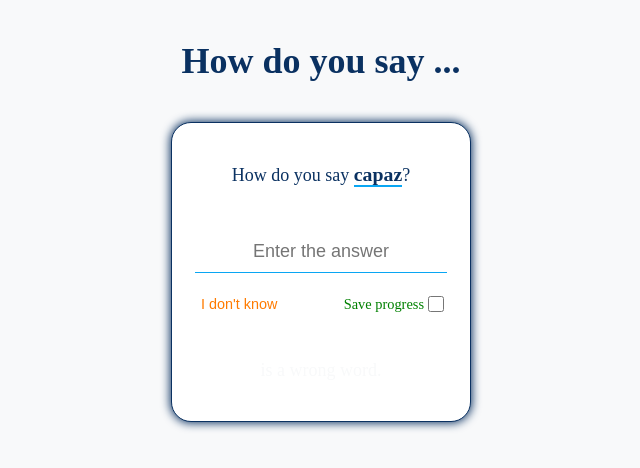
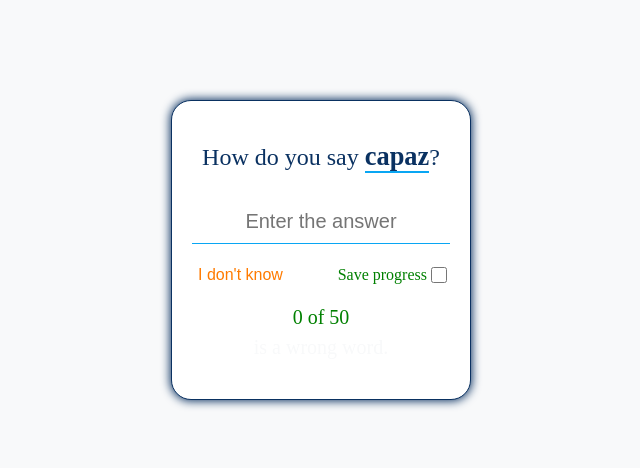
Before and after one commit to javierandres-dev/just_for_fun-how_do_you_say, a React (Vite) app: page / in a window 1280 px wide. Shown: the top 468 px of the page, without its empty margins (319-959 px from the left). Built offline with nearby package versions, Linux system fonts and the light colour scheme.

Commit message:
just for fun

```diff
--- a/src/App.jsx
+++ b/src/App.jsx
@@ -13,7 +13,10 @@ function App() {
   const inputRef = useRef();
 
   useEffect(() => {
-    if (localStorage.getItem('hdysApp')) setSave(true);
+    if (localStorage.getItem('hdysApp')) {
+      setAnswers(JSON.parse(localStorage.getItem('hdysApp')));
+      setSave(1);
+    }
   }, []);
 
   useEffect(() => {
@@ -26,8 +29,17 @@ function App() {
   }, [index]);
 
   useEffect(() => {
+    if (save === 1) {
+      setIndex(answers.length);
+      setSave(true);
+      return;
+    }
     handleSave();
   }, [save]);
+
+  useEffect(() => {
+    if (save) localStorage.setItem('hdysApp', JSON.stringify(answers));
+  }, [answers]);
 
   const handleAnswer = (e) => {
     if (wrong) setWrong('');
@@ -55,13 +67,13 @@ function App() {
     if (inputRef.current.placeholder !== 'Enter the answer') {
       inputRef.current.placeholder = 'Enter the answer';
     }
+    setTimeout(() => {
       setAnswers([...answers, answer]);
-    setTimeout(() => {
       setAnswer('');
       if (index + 1 === words.length) setIndex(0);
       else setIndex(index + 1);
       setStatus(null);
-    }, 1000);
+    }, 500);
   };
 
   const showWrong = () => {
@@ -74,13 +86,11 @@ function App() {
   };
 
   const handleSave = () => {
-    if (save) localStorage.setItem('hdysApp', answers);
+    if (save) localStorage.setItem('hdysApp', JSON.stringify(answers));
     else localStorage.removeItem('hdysApp');
   };
 
   return (
-    <>
-      <h1 className='title'>How do you say ...</h1>
     <section className={status === 'success' ? 'card success' : 'card'}>
       <p className='question'>
         How do you say <span className='question-word'>{word.spanish}</span>?
@@ -113,12 +123,14 @@ function App() {
             />
           </div>
         </div>
+        <label className='counter'>
+          {answers.length} of {words.length}
+        </label>
       </form>
       <p className={wrong ? 'wrong wrong-active' : 'wrong'}>
         <span>{wrong}</span> is a wrong word.
       </p>
     </section>
-    </>
   );
 }
 
--- a/src/index.css
+++ b/src/index.css
@@ -20,24 +20,16 @@ html {
 body {
   height: 100vh;
   margin: 0;
-  font-size: 1.8em;
+  font-size: 2em;
   font-weight: 500;
   background-color: #f8f9fa;
   color: #f8f9fa;
-}
-.title {
-  margin: 0;
-  padding: 4rem 0;
-  font-size: 2em;
-  font-weight: 900;
-  color: var(--c-blue);
-  text-align: center;
 }
 .card {
   width: 80%;
   max-width: 30rem;
   min-height: 30rem;
-  margin: 0 auto;
+  margin: 10rem auto 0;
   padding: 4rem 2rem;
   border-radius: 2rem;
   background-color: var(--c-white);
@@ -50,6 +42,7 @@ body {
 }
 .question {
   margin: 0;
+  font-size: 1.2em;
   color: var(--c-blue);
   text-align: center;
 }
@@ -59,6 +52,7 @@ body {
   border-bottom: 0.2rem solid var(--c-bright-blue);
 }
 .form {
+  margin-top: 2rem;
   display: flex;
   flex-direction: column;
   align-items: center;
@@ -103,6 +97,9 @@ body {
   height: 1.2em;
   color: var(--c-green);
 }
+.counter {
+  color: var(--c-green);
+}
 .wrong {
   margin: 0;
 }
```
Lines whose indentation alone changed are shown as unchanged.
